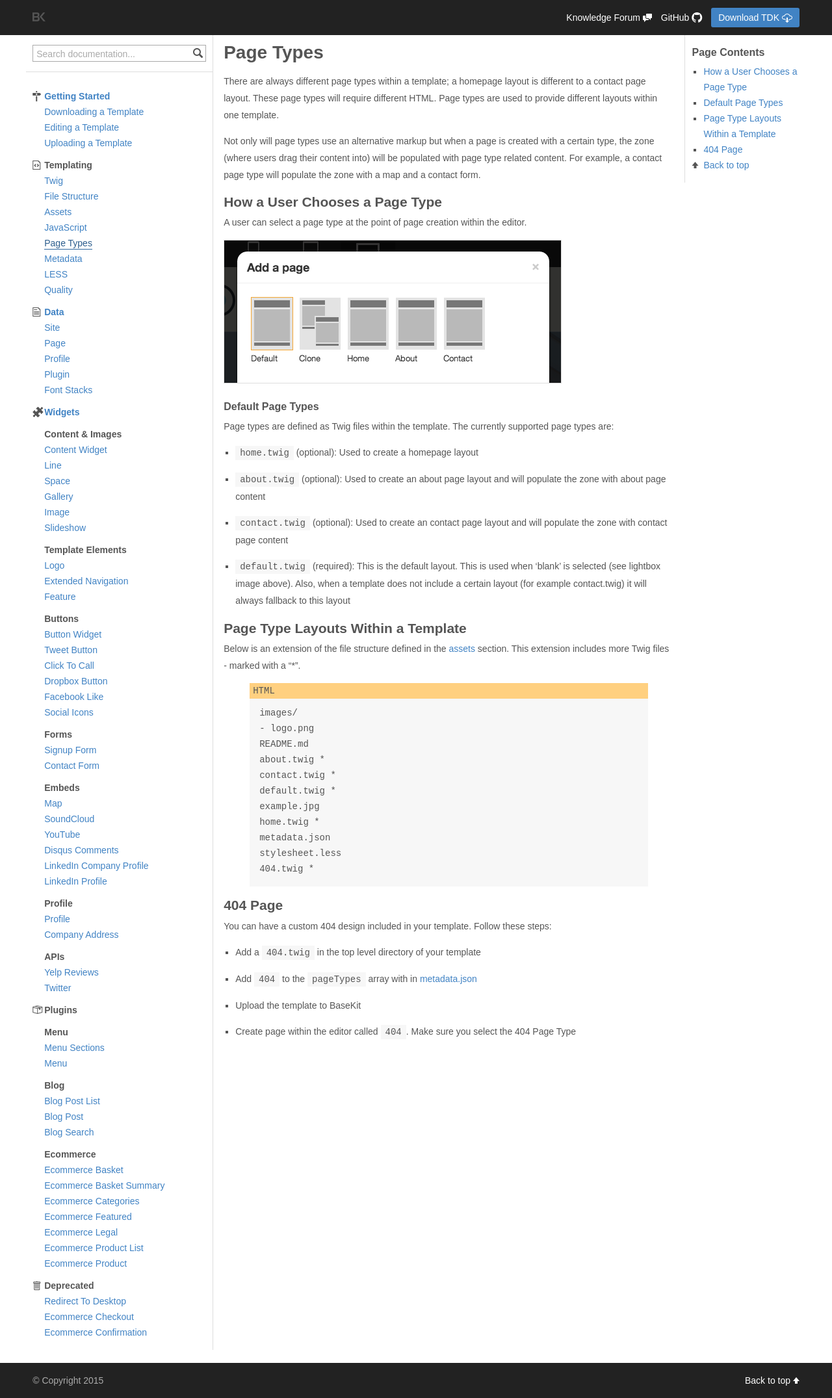
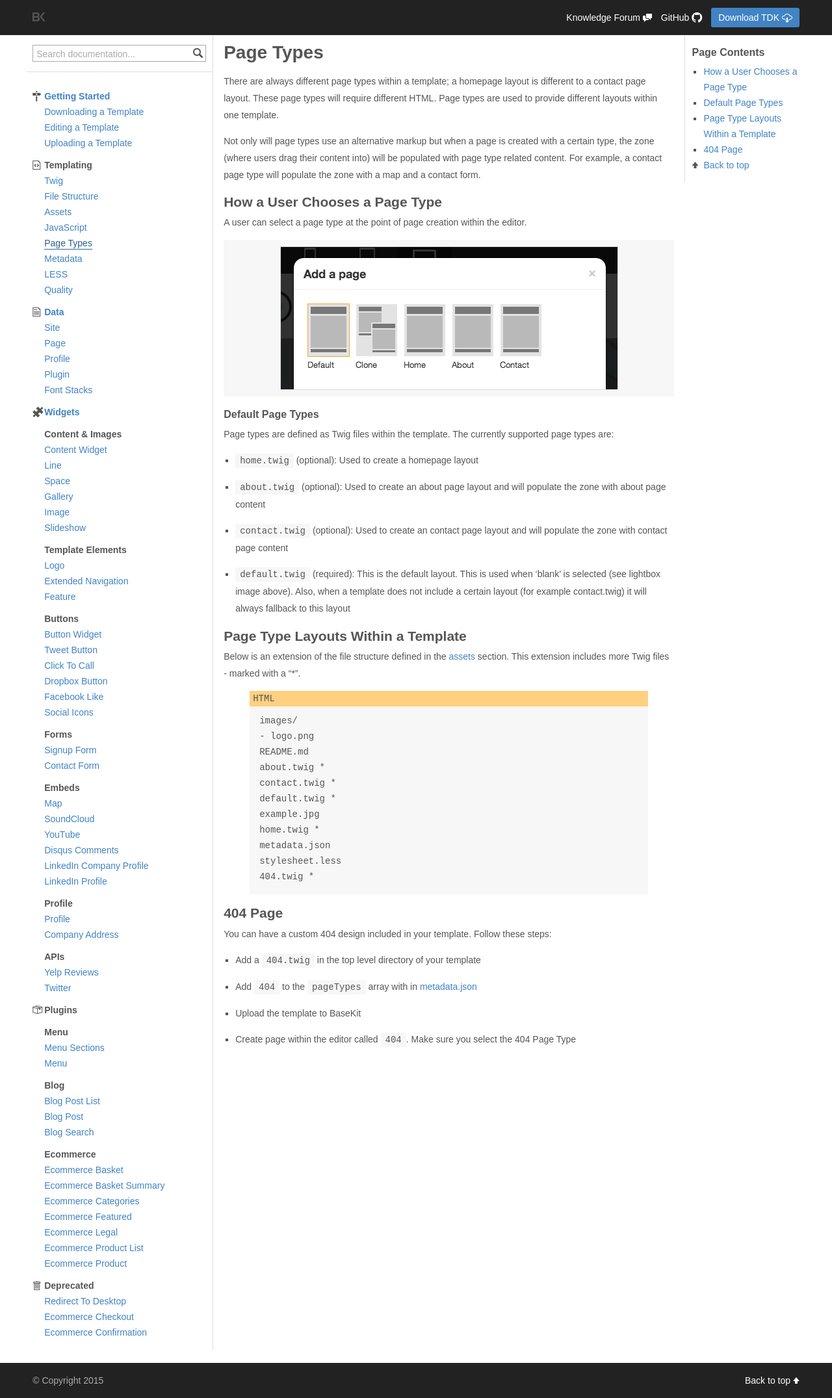
Before and after one commit to rusic/documentation, a Jekyll site: the page built from templating/page-types.md, in a window 1280 px wide. Shown: the whole page at 65% size. Built offline with Jekyll 4.4.1, drawn with Linux system fonts in a browser that asks for light colours.

Commit message:
Changes format of image on page

```diff
--- a/templating/page-types.md
+++ b/templating/page-types.md
@@ -13,7 +13,7 @@ Not only will page types use an alternative markup but when a page is created wi
 
 A user can select a page type at the point of page creation within the editor.
 
-![Add page lightbox](/assets/content/add-page.png)
+{% include imagecenter.html image="/assets/content/add-page.png" alt="Add page lightbox" %}
 
 ### Default Page Types
 
```
